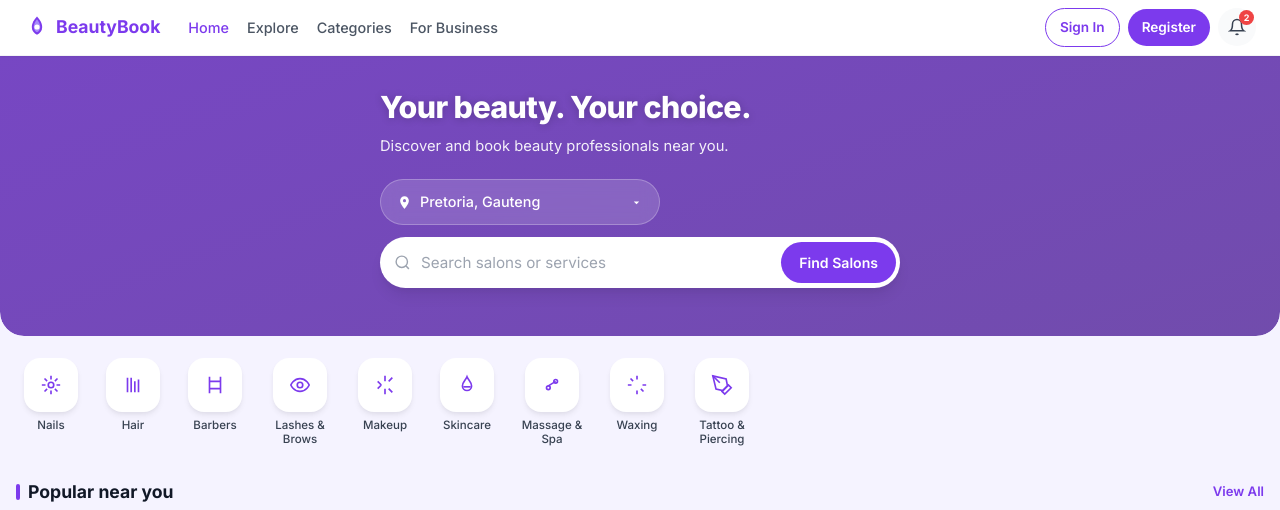
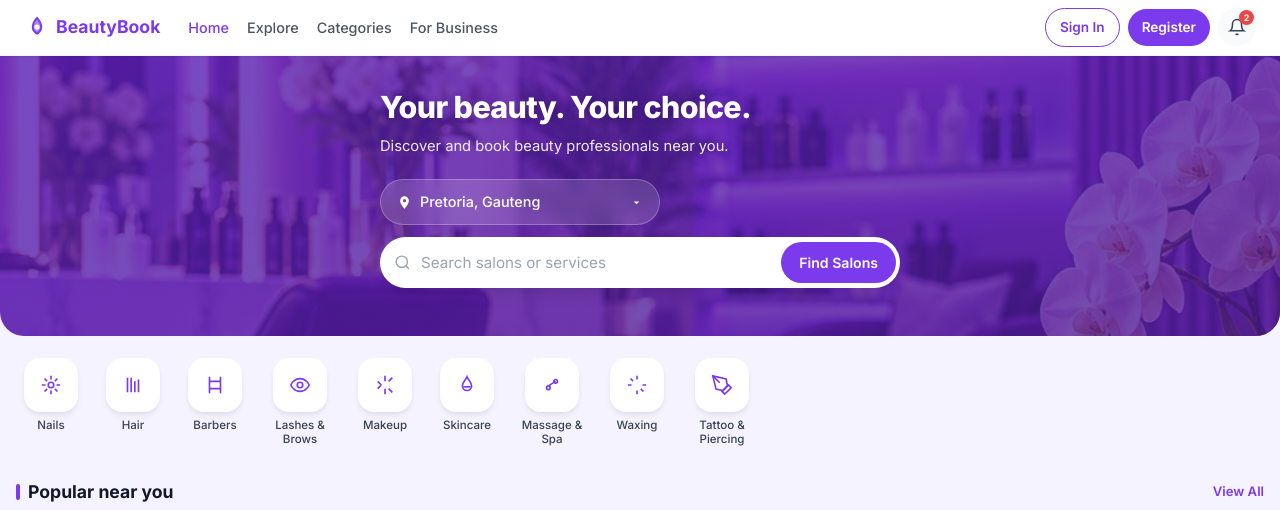
Before and after one commit to Mawelanoah/BookEasySA, a plain HTML site: page index.html in a window 1280 px wide. Shown: the top 510 px of the page. Drawn offline with Linux system fonts and the light colour scheme.

Commit message:
Fix hero image path to match uploaded beautybook-hero.png.png

```diff
--- a/css/styles.css
+++ b/css/styles.css
@@ -1,4 +1,4 @@
-/* BeautyBook – Premium Mobile-First Styles v3d */
+/* BeautyBook – Premium Mobile-First Styles v3e */
 :root {
   --primary: #7C3AED;
   --primary-dark: #6D28D9;
@@ -93,7 +93,7 @@ ul { list-style: none; }
   color: white; padding: 28px 16px 36px; border-radius: 0 0 24px 24px; position: relative; overflow: hidden;
 }
 .hero-photo {
-  background-image: url('../assets/beautybook-hero.png');
+  background-image: url('../assets/beautybook-hero.png.png');
   background-size: cover; background-position: center; min-height: 280px; padding: 32px 16px 40px;
 }
 .hero-photo .hero-overlay {
```
